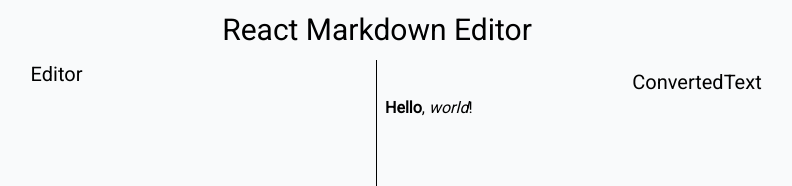
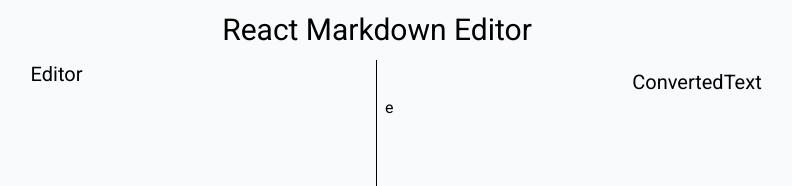
Before and after one commit to KennyMwendwaX/react-markdown-editor, a Next.js app: page / in a window 1280 px wide. Shown: the top 186 px of the page, without its empty margins (263-1055 px from the left). Built offline with nearby package versions, Linux system fonts and the light colour scheme.

Commit message:
npm i react-syntax-highlighter

```diff
--- a/components/ConvertedText.tsx
+++ b/components/ConvertedText.tsx
@@ -1,12 +1,13 @@
 "use client";
 
 import ReactMarkdown from "react-markdown";
+import remarkGfm from "remark-gfm";
 
 export default function ConvertedText() {
   return (
     <div className="container mx-auto p-2">
       <div className="text-xl flex justify-center">ConvertedText</div>
-      <ReactMarkdown># **Hello**, *world*!</ReactMarkdown>
+      <ReactMarkdown remarkPlugins={[remarkGfm]}>e</ReactMarkdown>
     </div>
   );
 }
--- a/package.json
+++ b/package.json
@@ -20,6 +20,7 @@
     "react": "18.2.0",
     "react-dom": "18.2.0",
     "react-markdown": "^8.0.7",
+    "react-syntax-highlighter": "^15.5.0",
     "remark-gfm": "^3.0.1",
     "tailwindcss": "3.3.3",
     "typescript": "5.2.2"
```
Also changed, not shown: 1 other file (tests, documents, lock files or other folders).
